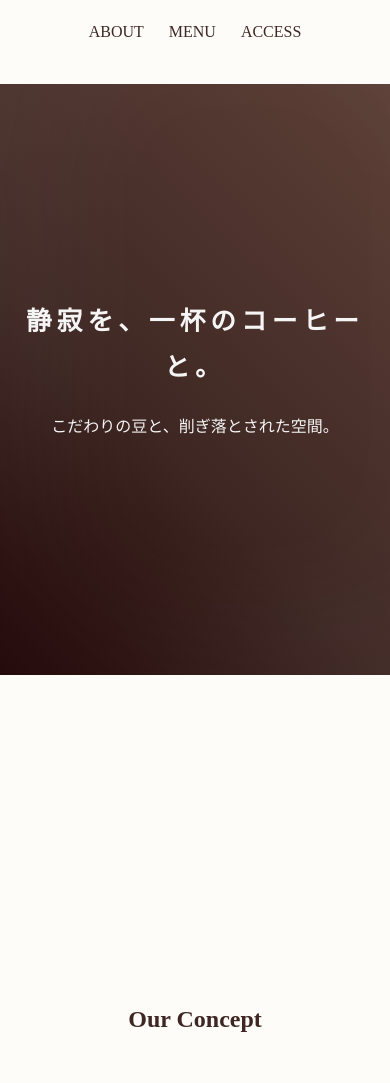
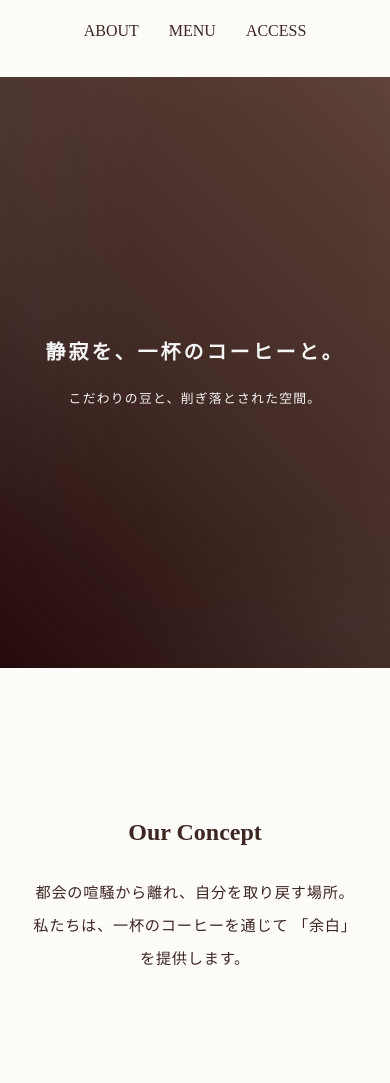
Before and after one commit to kindtree1121/cafe-minimal, a plain HTML site: page index.html in a window 390 px wide. Shown: the part 83-1166 px from the top of the page. Drawn offline with Linux system fonts and the light colour scheme.

Commit message:
Add files via upload

```diff
--- a/style.css
+++ b/style.css
@@ -97,31 +97,63 @@
     /* --- 1. ナビゲーションを中央に配置 --- */
     header {
         flex-direction: column;
-        padding: 20px 0; /* 左右のパディングを無くして中央に寄せやすくする */
-        gap: 15px;
+        padding: 30px 20px; /* 左右に少し余白を作り、ロゴとのバランスをとる */
+        gap: 20px;
     }
 
     nav ul {
         padding: 0;
-        justify-content: center; /* 項目を中央に寄せる */
-        gap: 25px; /* 項目間の距離をスマホ用に最適化 */
+        margin: 0;
+        justify-content: center;
+        gap: 30px; /* 項目間の距離を均等に */
     }
 
-    /* --- 2. キャッチコピーの改行とサイズ調整 --- */
+    /* --- 2. キャッチコピーを「一行」に収める --- */
     .hero-content h1 {
-        font-size: 1.6rem; /* 1.5から少しだけ大きくして印象を強める */
-        line-height: 1.8;
-        letter-spacing: 0.2em;
-        margin: 0 auto 20px auto;
-        width: 90%; /* 画面端に当たりすぎないよう調整 */
+        font-size: 1.25rem; /* 一行に収まる限界のサイズに調整 */
+        white-space: nowrap; /* 絶対に改行させない */
+        letter-spacing: 0.15em;
+        line-height: 1.5;
+        width: 100%;
+        margin-bottom: 20px;
     }
 
-    /* --- 3. 前回のコンセプトの三段落を維持するための補強 --- */
+    /* HTMLにある <br> を無効化して一行にする */
+    .hero-content h1 .sp-only {
+        display: none !important;
+    }
+
+    .hero-sub {
+        font-size: 0.8rem;
+        letter-spacing: 0.1em;
+    }
+
+    /* --- 3. コンセプトを「二行」に収める --- */
+    .concept {
+        padding: 120px 25px; /* 左右の余白を確保し、中央寄せを強調 */
+    }
+
     .concept p {
-        font-size: 1.05rem;
-        line-height: 2.8;
+        font-size: 0.95rem; /* 二行で収まるサイズに微調整 */
+        line-height: 2.2;
+        letter-spacing: 0.05em;
+        text-align: center;
         word-break: keep-all; /* 単語の途中での改行を防ぐ */
-        display: inline-block;
-        width: 100%;
+        overflow-wrap: normal;
+    }
+
+    /* コンセプト内の特定の場所（自分を取り戻す場所。の後）だけ改行を許可 */
+    /* index.htmlの最初の <br> だけを有効にし、二番目は隠します */
+    .concept br.sp-only:nth-of-type(1) {
+        display: block;
+    }
+    .concept br.sp-only:nth-of-type(2) {
+        display: none;
+    }
+
+    /* メニューの間隔もスマホ用に最適化 */
+    .menu-container {
+        flex-direction: column;
+        gap: 40px;
     }
 }
```
